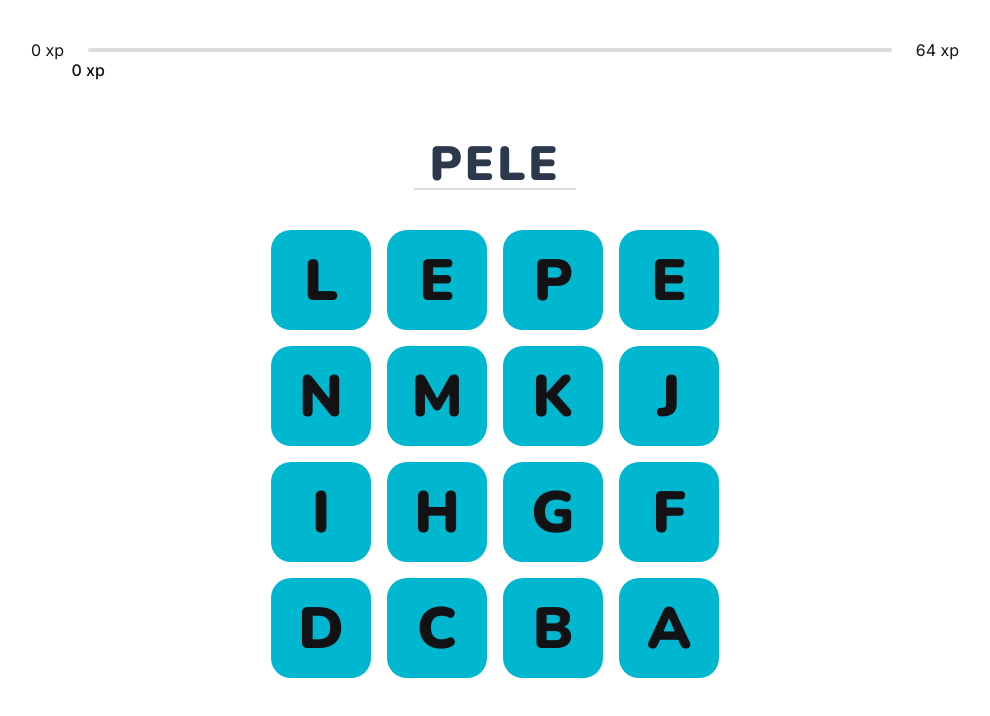
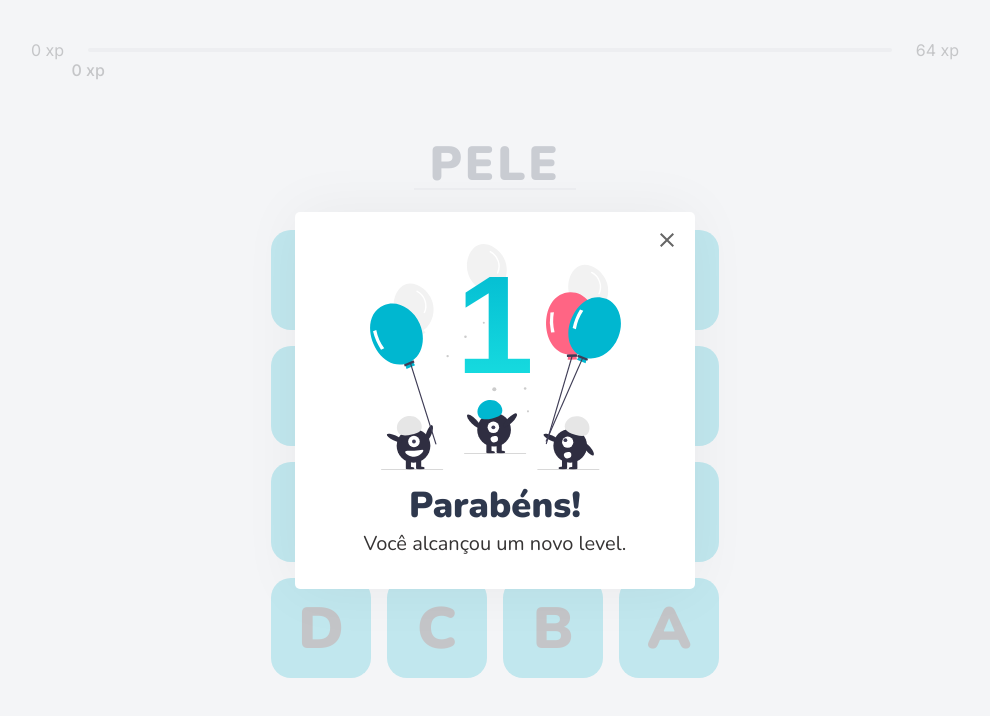
Before and after one commit to raphaeldevs/words-game-react, a React app: page / in a window 1280 px wide. Shown: the top 716 px of the page, without its empty margins (145-1135 px from the left). Built offline with nearby package versions, Linux system fonts and the light colour scheme.

Commit message:
add levelUpModal

```diff
--- a/src/components/LevelUpModal.tsx
+++ b/src/components/LevelUpModal.tsx
@@ -1,7 +1,35 @@
+import { useContext } from 'react'
+
+import { WordsContext } from '../contexts/WordsContext'
+
+import styles from '../styles/components/LevelUpModal.module.scss'
+
+import closeIcon from '../images/close.svg'
+import levelUpCongratulationsImage from '../images/kids.svg'
+
 export function LevelUpModal() {
+  const { level, closeLevelUpModal } = useContext(WordsContext)
   return (
-    <h1>
-      Modal
-    </h1>
+    <div className={styles.overlay}>
+      <div className={styles.container}>
+        <div>
+          <header style={{ backgroundImage: `url(${levelUpCongratulationsImage})` }}>
+            <span>{level}</span>
+          </header>
+
+          <strong>Parabéns!</strong>
+          <p>Você alcançou um novo level.</p>
+
+          <button
+            title="Fechar"
+            className={styles.close}
+            type="button"
+            onClick={closeLevelUpModal}
+          >
+            <img src={closeIcon} alt="Fechar modal" />
+          </button>
+        </div>
+      </div>
+    </div>
   )
 }
--- a/src/contexts/WordsContext.tsx
+++ b/src/contexts/WordsContext.tsx
@@ -20,6 +20,7 @@
   levelUp: () => void
   incrementCurrentLetterIndex: () => void
   startNewState: () => void
+  closeLevelUpModal: () => void
 }
 
 export const WordsContext = createContext({} as WordsContextData)
@@ -34,7 +35,7 @@
 
   const [currentLetterIndex, setCurrentLetterIndex] = useState(0)
 
-  const [isLevelUpModalOpen, setIsLevelUpModalOpen] = useState(false)
+  const [isLevelUpModalOpen, setIsLevelUpModalOpen] = useState(true)
 
   const experienceToNextLevel = Math.pow((level + 1) * 4, 2)
 
@@ -66,6 +67,10 @@
     }
   }
 
+  function closeLevelUpModal() {
+    setIsLevelUpModalOpen(false)
+  }
+
   const contextValue = {
     currentWord: currentWord.toUpperCase(),
     selectedWordLetters,
@@ -77,7 +82,8 @@
     incrementCurrentLetterIndex,
     startNewState,
     wordAmount,
-    isLevelUpModalOpen
+    isLevelUpModalOpen,
+    closeLevelUpModal
   }
 
   return (
--- /dev/null
+++ b/src/styles/components/LevelUpModal.module.scss
@@ -0,0 +1,90 @@
+.overlay {
+  position: fixed;
+  top: 0;
+  right: 0;
+  bottom: 0;
+  left: 0;
+
+  display: flex;
+  justify-content: center;
+  align-items: center;
+
+  background: rgba(242, 243, 245, 0.8);
+
+  .container {
+    width: 100%;
+    max-width: 400px;
+
+    border-radius: 5px;
+
+    background: var(--white);
+
+    box-shadow: 0 0 60px rgba(0, 0, 0, 0.05);
+
+    text-align: center;
+
+    position: relative;
+
+    div {
+      padding: 2rem 3rem;
+    }
+
+    header {
+      margin-bottom: 1rem;
+      padding-bottom: 4rem;
+
+      background-position: center center;
+
+      background-repeat: no-repeat;
+
+      background-size: contain;
+
+      span {
+        background-clip: text;
+        -webkit-background-clip: text;
+        -webkit-text-fill-color: transparent;
+
+        background-image: linear-gradient(180deg, #00B7D0 0%, #1BE2E2 100%);
+
+        font-size: 8.75rem;
+        font-weight: 600;
+      }
+    }
+
+    strong {
+      line-height: 2.5rem;
+
+      font-size: 2.25rem;
+      font-weight: 900;
+
+      color: var(--title);
+    }
+
+    p {
+      margin-top: 0.25rem;
+
+      font-size: 1.25rem;
+      font-weight: 400;
+
+      color: var(--text);
+    }
+
+    p, strong {
+      font-family: Nunito, sans-serif;
+    }
+
+    button.close {
+      position: absolute;
+      top: 0.5rem;
+      right: 0.5rem;
+
+      background: transparent;
+
+      border: 0;
+
+      font-size: 0;
+
+      cursor: pointer;
+    }
+  }
+}
```
